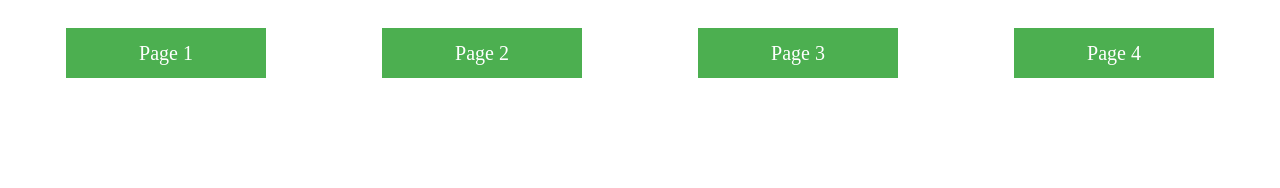
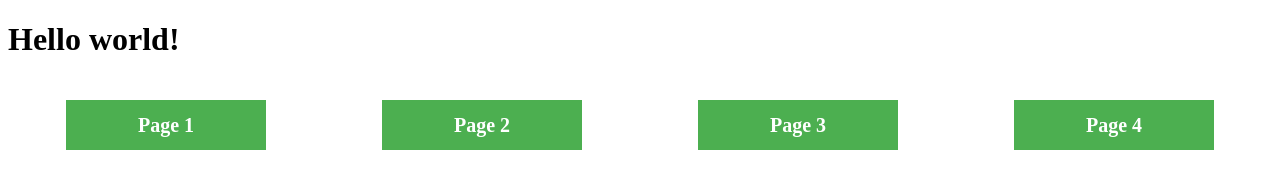
Before and after one commit to Patcybermind/Patcybermind.github.io, a plain HTML site: page index.html in a window 1280 px wide. Drawn offline with Linux system fonts and the light colour scheme.

Commit message:
buttons next to each hello worldother

```diff
--- a/index.html
+++ b/index.html
@@ -24,6 +24,7 @@
     </style>
 </head>
 <body>
+    <h1>Hello world!<h1>
     <div class="button-container">
         <a href="page1.html" class="button">Page 1</a>
         <a href="page2.html" class="button">Page 2</a>
```
